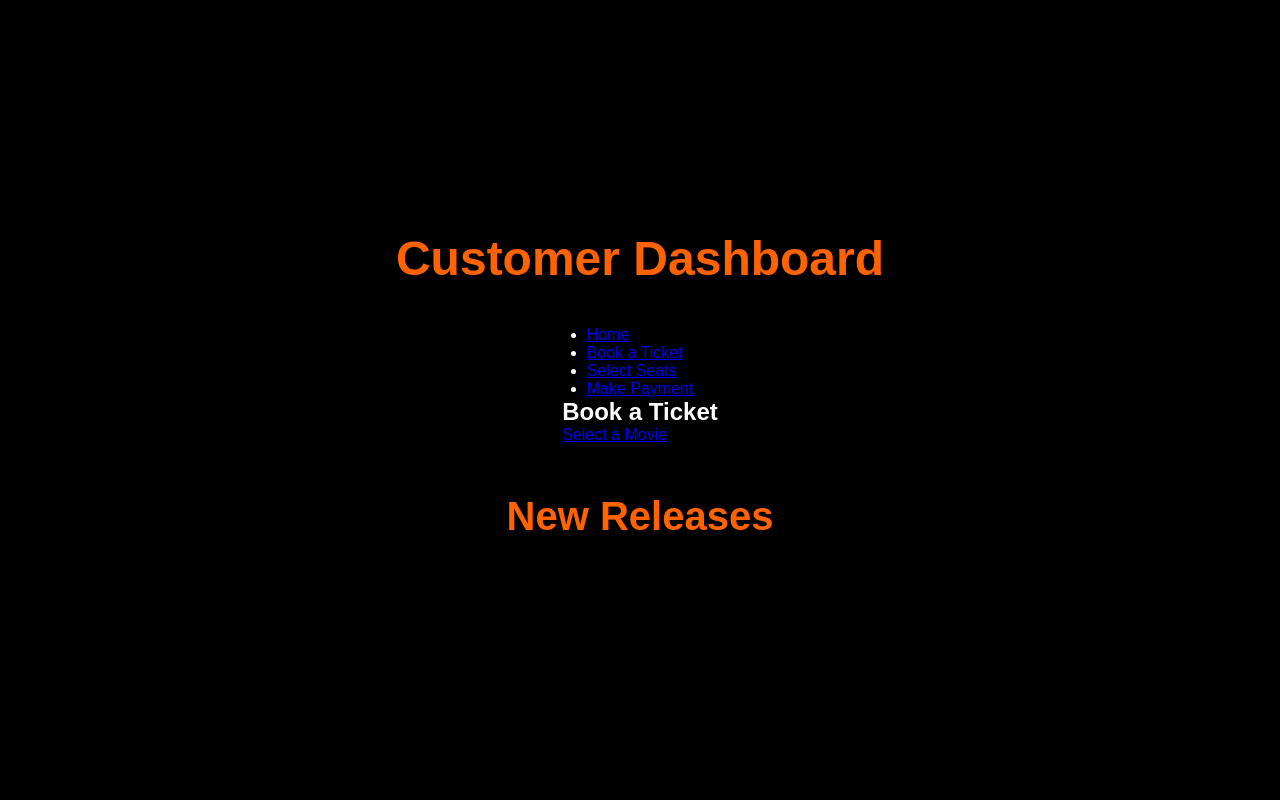
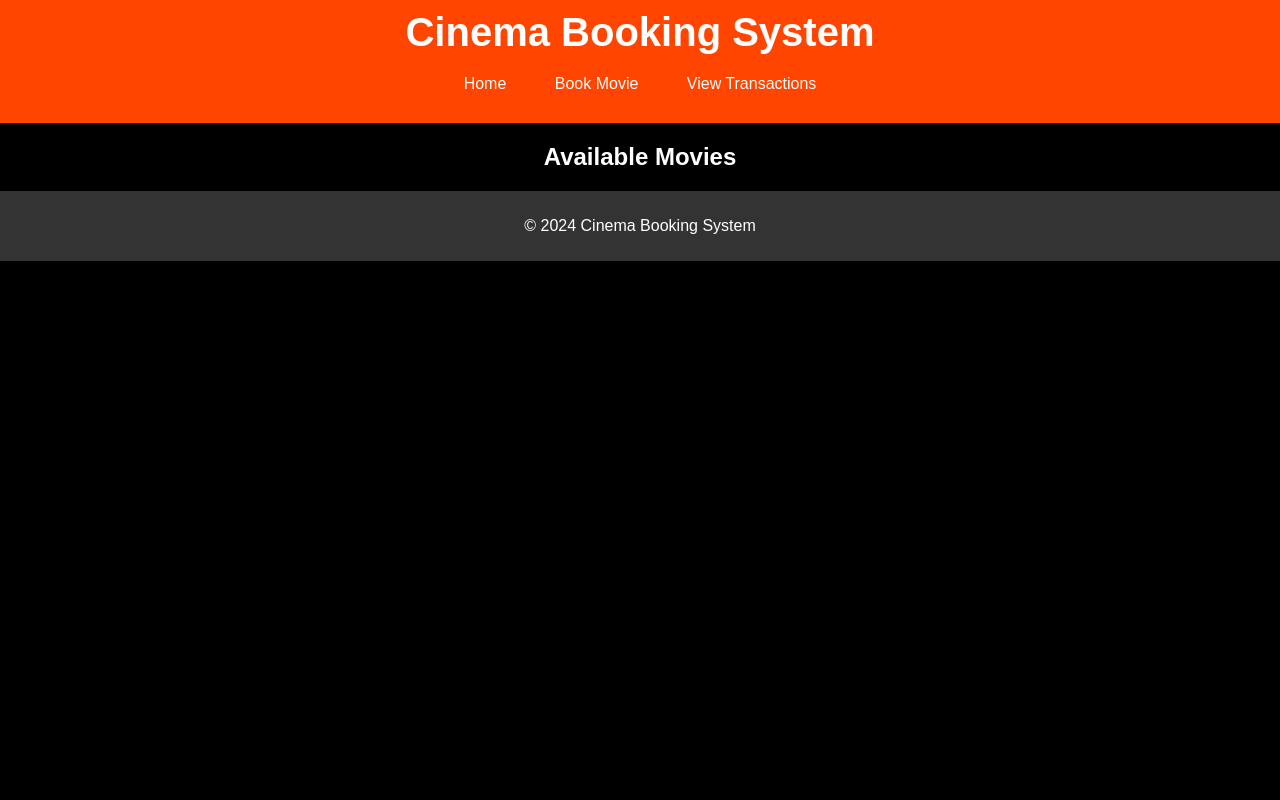
Before and after one commit to esh22nika/newCinemaDB, a Flask app: page /customer_dashboard in a window 1280 px wide. Run offline with Flask 3, Linux system fonts and the light colour scheme; some libraries are stand-ins or nearby versions.

Commit message:
admin reg fixed, select movie tak render ho gaya

```diff
--- a/app.py
+++ b/app.py
@@ -31,7 +31,7 @@
             return render_template('index.html')
 
         elif username == 'customer' and password == 'customer':
-            return render_template('customer.html')
+            return redirect(url_for('customer_dashboard'))
 
         else:
             return render_template('loginfail.html')
@@ -399,102 +399,112 @@
 def customer_dashboard():
     return render_template('customer.html')
 
-# Customer book ticket
-# Customer selects movie, language, view type, and show time
-@app.route('/select_movie', methods=['GET', 'POST'])
-def select_movie():
+
+# Route for the customer home page with options: Book Movie and View Transactions
+
+
+# Route for movie booking (show collection of movie posters)
+@app.route('/book_movie')
+def book_movie():
     conn = db_conn()
     cur = conn.cursor()
-
-    if request.method == 'POST':
-        customer_id = request.form['customer_id']
-        movie_id = request.form['movie_id']
-        movie_lang = request.form['movie_lang']
-        view_type = request.form['view_type']
-        show_time = request.form['show_time']
-
-        # Save the selections to session for use in the next step
-        session['customer_id'] = customer_id
-        session['movie_id'] = movie_id
-        session['movie_lang'] = movie_lang
-        session['view_type'] = view_type
-        session['show_time'] = show_time
-
-        return redirect(url_for('select_seats'))
-
-    cur.execute('SELECT * FROM movies')  # Get list of movies
-    movies = cur.fetchall()
-
+    # Fetch available movies from database
+    cur.execute("SELECT movies_id, movie_name, poster_url FROM movies")  # Assuming 'movies' table has this data
+    rows = cur.fetchall()
+    movies = [{'movies_id': row[0], 'movie_name': row[1], 'poster_url': row[2]} for row in rows]
     cur.close()
     conn.close()
+    print(movies)  # Print the list of movies to verify URLs
+    return render_template('select_movie.html', movies=movies)  # Display the movie posters
 
-    return render_template('select_movie.html', movies=movies)
-# Customer selects seats
-@app.route('/select_seats', methods=['GET', 'POST'])
-def select_seats():
-    conn = db_conn()
-    cur = conn.cursor()
+# Route for selecting movie details (e.g., language, showtime, etc.)
+@app.route('/movie/<int:movie_id>', methods=['GET', 'POST'])
+def movie_details(movie_id):
+    if request.method == 'POST':
+        customer_id = session.get('customer_id', random.randint(1000, 9999))  # Generate or retrieve customer_id
+        session['customer_id'] = customer_id
 
-    if request.method == 'POST':
-        seat_id = request.form['seat_id']
-        no_of_seats = request.form['no_of_seats']
+        language = request.form['language']
+        showtime = request.form['showtime']
+        view_type = request.form['view_type']
 
-        # Save seat selection to session for later use
-        session['seat_id'] = seat_id
-        session['no_of_seats'] = no_of_seats
-
-        return redirect(url_for('make_payment'))
-
-    # Get available seats for the selected show
-    cur.execute('SELECT * FROM seats WHERE available = TRUE')
-    available_seats = cur.fetchall()
-
-    cur.close()
-    conn.close()
-
-    return render_template('select_seats.html', seats=available_seats)
-# Customer makes payment and books ticket
-@app.route('/make_payment', methods=['GET', 'POST'])
-def make_payment():
-    conn = db_conn()
-    cur = conn.cursor()
-
-    if request.method == 'POST':
-        payment_amount = request.form['payment_amount']
-        payment_method = request.form['payment_method']
-
-        # Retrieve the data from session
-        customer_id = session.get('customer_id')
-        movies_id = session.get('movies_id')
-        movie_lang = session.get('movie_lang')
-        view_type = session.get('view_type')
-        show_time = session.get('show_time')
-        seat_id = session.get('seat_id')
-        no_of_seats = session.get('no_of_seats')
-
-        # Generate ticket ID
-        cur.execute('''INSERT INTO bookingInfo (customer_id, movies_id, movie_lang, view_type, show_time, seat_id, no_of_seats)
-                       VALUES (%s, %s, %s, %s, %s, %s, %s) RETURNING ticket_id''',
-                    (customer_id, movies_id, movie_lang, view_type, show_time, seat_id, no_of_seats))
-        ticket_id = cur.fetchone()[0]
-
-        # Update seat availability
-        cur.execute('UPDATE seats SET available = FALSE WHERE seat_id = %s', (seat_id,))
-
-        # Insert payment details into the payment table
-        cur.execute('''INSERT INTO paymentInfo (customer_id, ticket_id, amount, payment_method, payment_date)
-                       VALUES (%s, %s, %s, %s, NOW())''', (customer_id, ticket_id, payment_amount, payment_method))
-
+        conn = db_conn()
+        cur = conn.cursor()
+        # Insert booking info into database
+        cur.execute('''INSERT INTO bookingInfo (customer_id, movie_id, language, showtime, view_type)
+                       VALUES (%s, %s, %s, %s, %s)''',
+                       (customer_id, movie_id, language, showtime, view_type))
         conn.commit()
         cur.close()
         conn.close()
 
-        # Redirect to customer dashboard or display the ticket confirmation
-        return redirect(url_for('customer_dashboard'))
+        return redirect(url_for('select_seats', movie_id=movie_id))
 
-    return render_template('make_payment.html')
+    return render_template('movie_details.html')  # A form with language, showtime, view type
 
+# Route for selecting seats (similar to BookMyShow UI)
+@app.route('/movie/<int:movie_id>/seats', methods=['GET', 'POST'])
+def select_seats(movie_id):
+    if request.method == 'POST':
+        seats = request.form.getlist('seats')  # List of selected seat IDs
+        num_seats = len(seats)
+        customer_id = session['customer_id']
 
+        conn = db_conn()
+        cur = conn.cursor()
+        # Insert seat booking into seatBooking table
+        for seat_id in seats:
+            cur.execute('''INSERT INTO seatBooking (customer_id, movie_id, seat_id, num_seats)
+                           VALUES (%s, %s, %s, %s)''',
+                           (customer_id, movie_id, seat_id, num_seats))
+        conn.commit()
+        cur.close()
+        conn.close()
+
+        return redirect(url_for('make_payment', movie_id=movie_id, num_seats=num_seats))
+
+    return render_template('select_seats.html')  # Seat selection graphic (similar to BookMyShow)
+
+# Route for payment (UI where user selects payment mode and enters amount)
+@app.route('/movie/<int:movie_id>/payment', methods=['GET', 'POST'])
+def make_payment(movie_id):
+    num_seats = request.args.get('num_seats')
+
+    if request.method == 'POST':
+        payment_mode = request.form['payment_mode']
+        amount = request.form['amount']
+        customer_id = session['customer_id']
+
+        conn = db_conn()
+        cur = conn.cursor()
+        # Insert payment info into payment table
+        cur.execute('''INSERT INTO payment (customer_id, movie_id, num_seats, payment_mode, amount)
+                       VALUES (%s, %s, %s, %s, %s)''',
+                       (customer_id, movie_id, num_seats, payment_mode, amount))
+        conn.commit()
+        cur.close()
+        conn.close()
+
+        flash("Transaction Complete!")
+        return redirect(url_for('book_movie'))  # Redirect back to movie selection page
+
+    return render_template('make_payment.html')  # Payment form (mode of payment, amount)
+
+# Route to view the most recent transaction (bill format)
+@app.route('/view_transaction')
+def view_transaction():
+    customer_id = session['customer_id']
+
+    conn = db_conn()
+    cur = conn.cursor()
+    # Fetch the most recent transaction
+    cur.execute('''SELECT * FROM payment WHERE customer_id = %s ORDER BY transaction_time DESC LIMIT 1''',
+                (customer_id,))
+    transaction = cur.fetchone()
+    cur.close()
+    conn.close()
+
+    return render_template('view_transaction.html', transaction=transaction)  # Display the transaction in bill format
 
 if __name__ == '__main__':
-    app.run(debug=True, port=5001)
+    app.run(debug=True)
--- a/templates/customer.html
+++ b/templates/customer.html
@@ -3,48 +3,98 @@
 <head>
     <meta charset="UTF-8">
     <meta name="viewport" content="width=device-width, initial-scale=1.0">
-    <title>Customer Dashboard</title>
-    <link rel="stylesheet" href="{{ url_for('static', filename='styles.css') }}">
+    <title>Cinema Dashboard</title>
+    <link rel="stylesheet" href="https://cdnjs.cloudflare.com/ajax/libs/font-awesome/6.0.0-beta3/css/all.min.css">
+    <style>
+        body {
+            background-color: black;
+            color: white;
+            font-family: Arial, sans-serif;
+            margin: 0;
+            padding: 0;
+        }
+
+        header {
+            background-color: #FF4500; /* Orange */
+            padding: 10px 0;
+            text-align: center;
+        }
+
+        header h1 {
+            margin: 0;
+            font-size: 2.5em;
+            color: white;
+        }
+
+        nav {
+            margin: 20px 0;
+        }
+
+        nav a {
+            color: white;
+            text-decoration: none;
+            padding: 15px 20px;
+            border: 2px solid transparent;
+            transition: border-color 0.3s;
+        }
+
+        nav a:hover {
+            border-color: #FF4500; /* Orange */
+        }
+
+        .container {
+            text-align: center;
+        }
+
+        .movie-poster {
+            display: inline-block;
+            margin: 10px;
+            width: 200px;
+            height: 300px;
+            border: 3px solid #FF4500; /* Orange */
+            border-radius: 10px;
+            overflow: hidden;
+            position: relative;
+        }
+
+        .movie-poster img {
+            width: 100%;
+            height: 100%;
+            object-fit: cover;
+        }
+
+        footer {
+            margin-top: 20px;
+            padding: 10px 0;
+            background-color: #333;
+            text-align: center;
+        }
+    </style>
 </head>
 <body>
-
     <header>
-        <h1>Customer Dashboard</h1>
+        <h1>Cinema Booking System</h1>
+        <nav>
+            <a href="{{ url_for('customer_dashboard') }}">Home</a>
+            <a href="{{ url_for('book_movie') }}">Book Movie</a>
+            <a href="#">View Transactions</a>
+        </nav>
     </header>
 
-    <!-- Navigation Menu -->
-    <nav class="menu">
-        <ul>
-            <li><a href="{{ url_for('customer_dashboard') }}">Home</a></li>
-            <li><a href="{{ url_for('select_movie') }}">Book a Ticket</a></li>
-            <li><a href="{{ url_for('select_seats') }}">Select Seats</a></li>
-            <li><a href="{{ url_for('make_payment') }}">Make Payment</a></li>
-        </ul>
-    </nav>
-
-    <!-- Book a Ticket Section -->
-    <section class="booking-section">
-        <h2>Book a Ticket</h2>
-        <p><a href="{{ url_for('select_movie') }}" class="btn">Select a Movie</a></p>
-    </section>
-
-    <!-- Movie Gallery Section -->
-    <section class="gallery">
-        <h2>New Releases</h2>
-        <div class="movie-gallery">
+    <div class="container">
+        <h2>Available Movies</h2>
+        <div class="movies">
             {% for movie in movies %}
-            <div class="movie-item">
-                <img src="{{ url_for('static', filename='images/' + movie.image) }}" alt="{{ movie.title }}" class="slide-img">
-                <h3>{{ movie.title }}</h3>
-                <p>{{ movie.description }}</p>
-                <p><strong>Language:</strong> {{ movie.language }}</p>
-                <p><strong>View Type:</strong> {{ movie.view_type }}</p>
-                <p><strong>Show Time:</strong> {{ movie.show_time }}</p>
-                <a href="{{ url_for('select_movie', movie_id=movie.id) }}" class="btn">Book Now</a>
+            <div class="movie-poster">
+                <img src="{{ movie.poster_url }}" alt="{{ movie.movie_name }}">
+                <div class="movie-name">{{ movie.movie_name }}</div>
             </div>
             {% endfor %}
         </div>
-    </section>
+    </div>
 
+    <footer>
+        <p>&copy; 2024 Cinema Booking System</p>
+    </footer>
 </body>
 </html>
--- a/templates/signup_admin.html
+++ b/templates/signup_admin.html
@@ -22,7 +22,7 @@
                     </div>
                     <div class="input-box">
                         <span class="details">Password</span>
-                        <input type="password" name="password" placeholder="Enter your password" required>
+                        <input type="password" name="pw" placeholder="Enter your password" required>
                     </div>
                 </div>
                 <div class="button">
```
Also changed, not shown: templates/movie_details.html (added, +119 -0 lines), templates/select_movie.html (+104 -39 lines).
